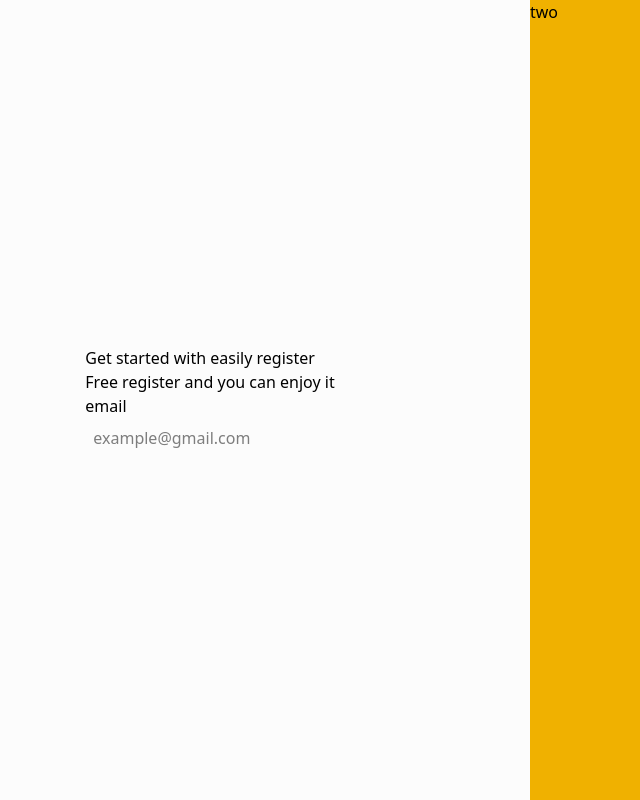
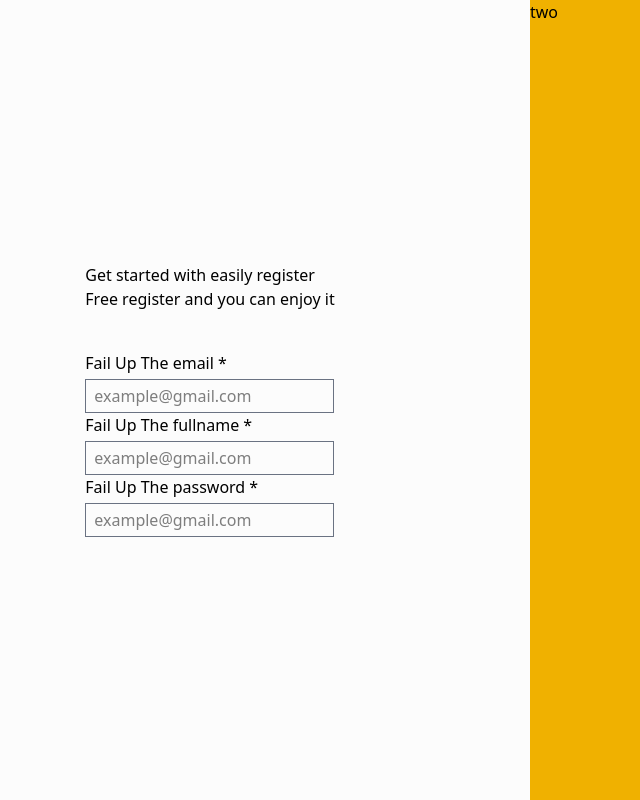
Before and after one commit to hridoydev091/chatting-app-Local-F, a React (Vite) app: page / in a window 1280 px wide. Shown: the whole page, without its empty margins (110-750 px from the left). Built offline with nearby package versions, Linux system fonts and the light colour scheme.

Commit message:
chatting app01

```diff
--- a/src/Pages/SingUP/Index.jsx
+++ b/src/Pages/SingUP/Index.jsx
@@ -1,26 +1,30 @@
 import React from 'react'
-
+import lib from"../../lib/lib";
 const SignUP = () => {
-  return (
+    const data = lib.signUpdata();
+    return (
     <div>
         <div className='bg-mainBgColor flex items-center justify-between'>
             <div className="w-1/2 h-screen flex justify-center items-center">
             <div>
                 <h1>Get started with easily register</h1>
                 <p>Free register and you can enjoy it</p>
-                <form action="#">
-                    <div className='flex flex-col gap-y-1 items-start'>
-                        <label htmlFor="email">email</label>
+                <form action="#" className='mt-10'>
+                    {data?.map((item)=> (
+                        <div className='flex flex-col gap-y-1 items-start'>
+                        <label htmlFor="email">{`Fail Up The ${item.name} *`}</label>
                         <input type="email"
                          placeholder='example@gmail.com'
                          name ="email"
-                         className="borde border-gray-500 py-1 px-2"
+                         className="border border-gray-500 py-1 px-2"
                          />
                     </div>
+                    ))}
+
                 </form>
             </div>
             </div>
-            <div className="w-1/2 bg-yellow-500 h-svh">two</div>
+            <div className="w-1/2 bg-yellow-500 h-screen">two</div>
         </div>
     </div>
   )
--- /dev/null
+++ b/src/lib/lib.js
@@ -0,0 +1,19 @@
+const _ ={};
+_.signUpdata = ()=>{
+    const singupiterm = [
+        {
+            id: 1,
+            name:"email",
+        },
+        {
+            id: 2,
+            name:"fullname",
+        },
+        {
+            id: 3,
+            name:"password",
+        },
+];
+return singupiterm;
+};
+export default _;
```
